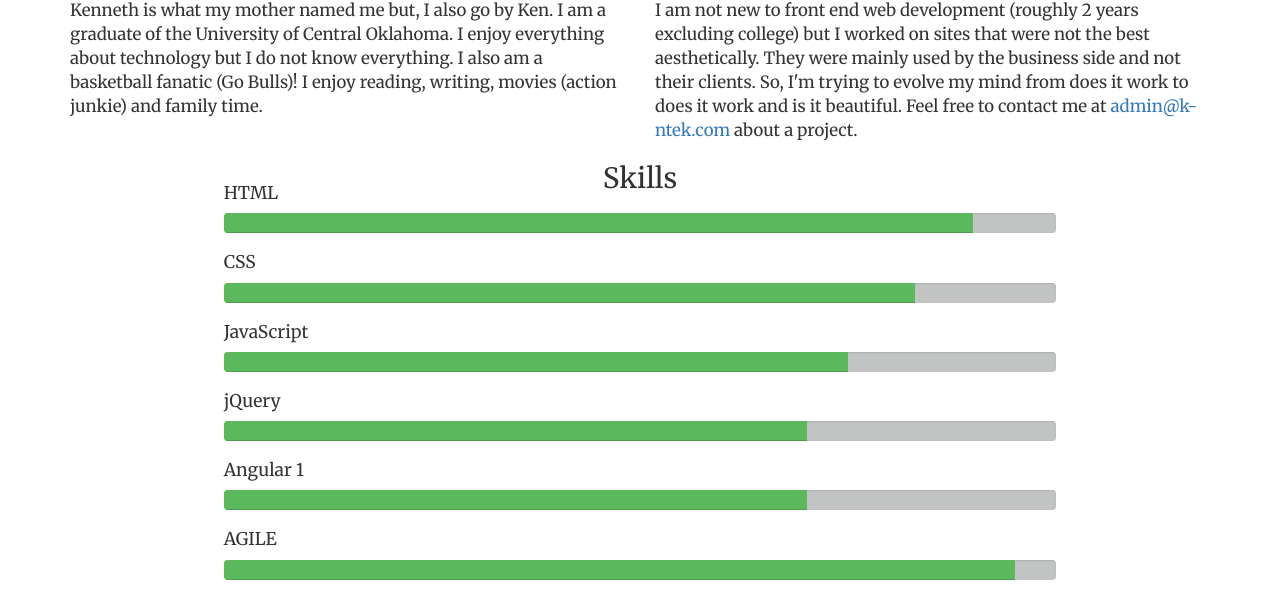
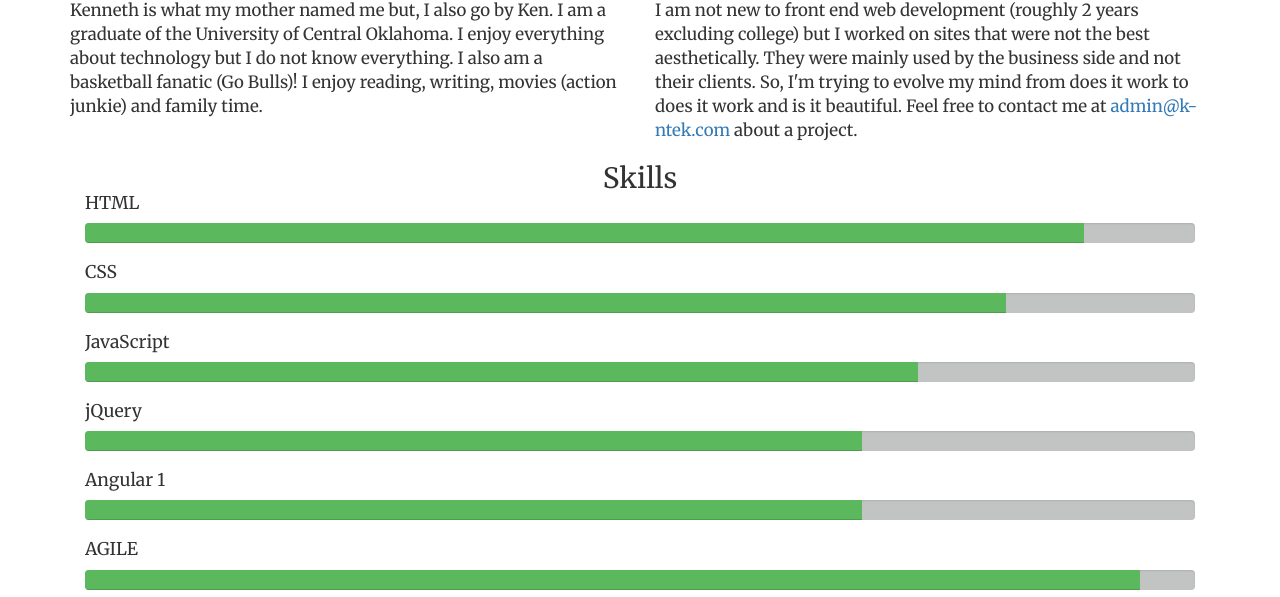
Before and after one commit to kdwalker91/kdwalker91.github.io, a plain HTML site: page index.html in a window 1280 px wide. Shown: the part 176-773 px from the top of the page. Drawn offline with nearby package versions, Linux system fonts and the light colour scheme.

Commit message:
testing 2

```diff
--- a/index.html
+++ b/index.html
@@ -40,9 +40,10 @@
 	</div>
 	<!--DISPLAY ON SMALL DEVICES-->
 	<div class="container">
-		<div class="col-lg-12">
+		<div class="col-lg-12 col-md-12 col-sm-12 col-xs-12">
+			<h2 class="skills-heading">Skills</h2>
 			<section id="skills-small-device">
-				<h2 class="skills-heading">Skills</h2>
+
 				<h3>HTML</h3>
 				<div class="progress">
 					<div class="progress-bar progress-bar-success" role="progressbar" aria-valuenow="90" aria-valuemin="0" aria-valuemax="100" style="width:90%">
--- a/style.css
+++ b/style.css
@@ -139,12 +139,14 @@
 		top: 25px;
 	}
 	section {
-		width: 75%;
+		position: relative;
 		margin: 0 auto;
+		top: 10px;
 	}
 	.skills-heading {
 		position: relative;
 		top: 30px;
+		margin-bottom: 15px;
 	}
 	/*Max 414*/
 
```
